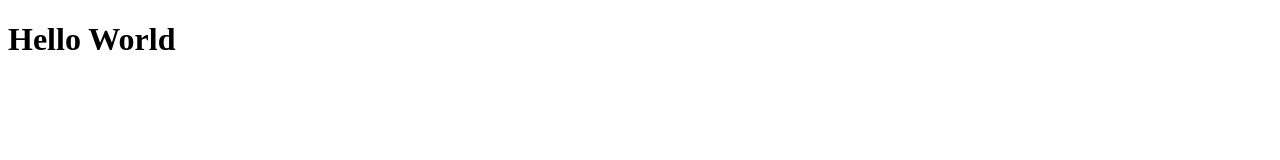
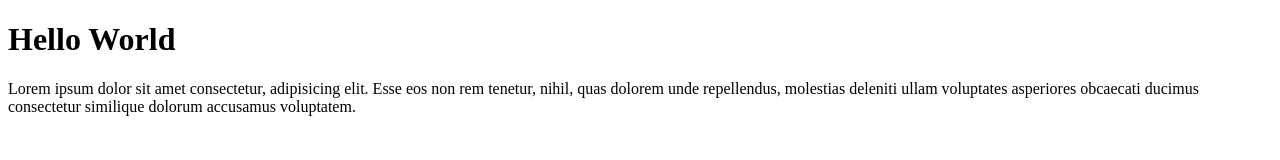
Before and after one commit to syukur/syukur-gittest, a plain HTML site: page index.html in a window 1280 px wide. Drawn offline with Linux system fonts and the light colour scheme.

Commit message:
menambahkan pharagraph

```diff
--- a/index.html
+++ b/index.html
@@ -8,5 +8,6 @@
 </head>
 <body>
     <h1>Hello World</h1>
+    <p>Lorem ipsum dolor sit amet consectetur, adipisicing elit. Esse eos non rem tenetur, nihil, quas dolorem unde repellendus, molestias deleniti ullam voluptates asperiores obcaecati ducimus consectetur similique dolorum accusamus voluptatem.</p>
 </body>
 </html>
```
